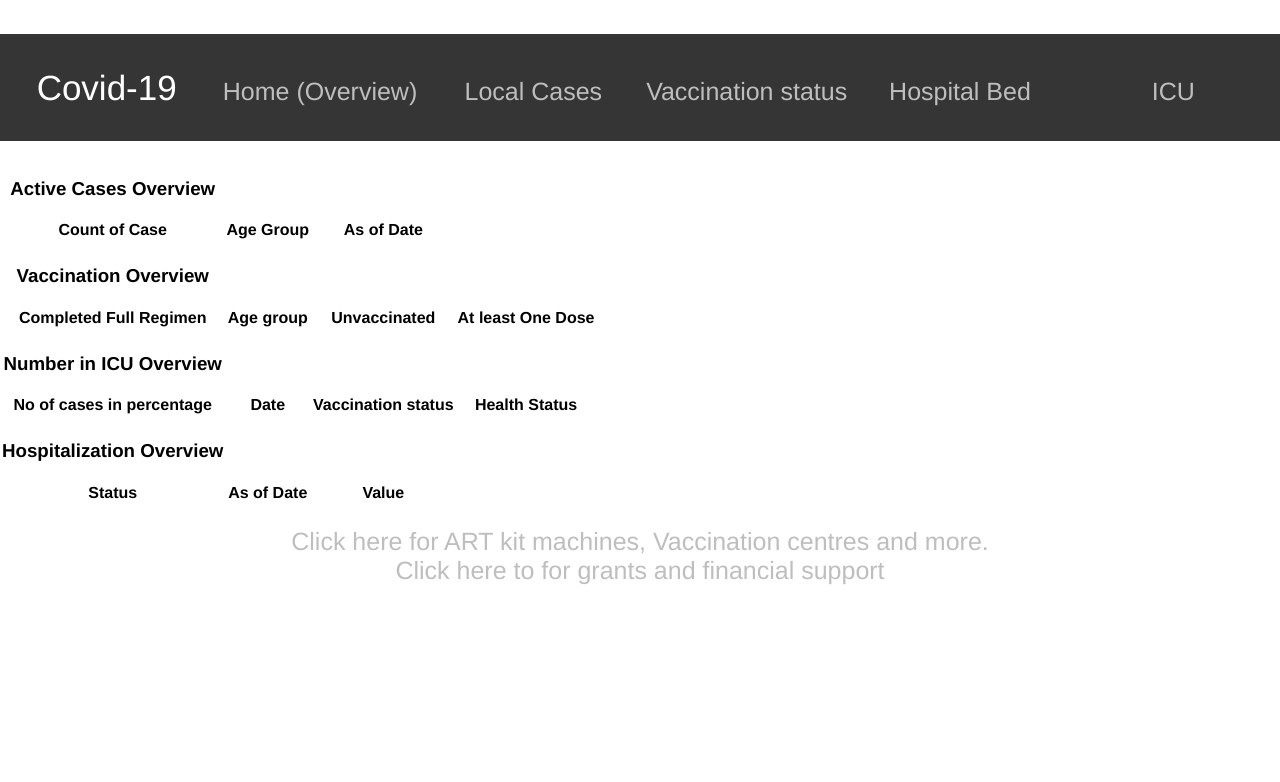
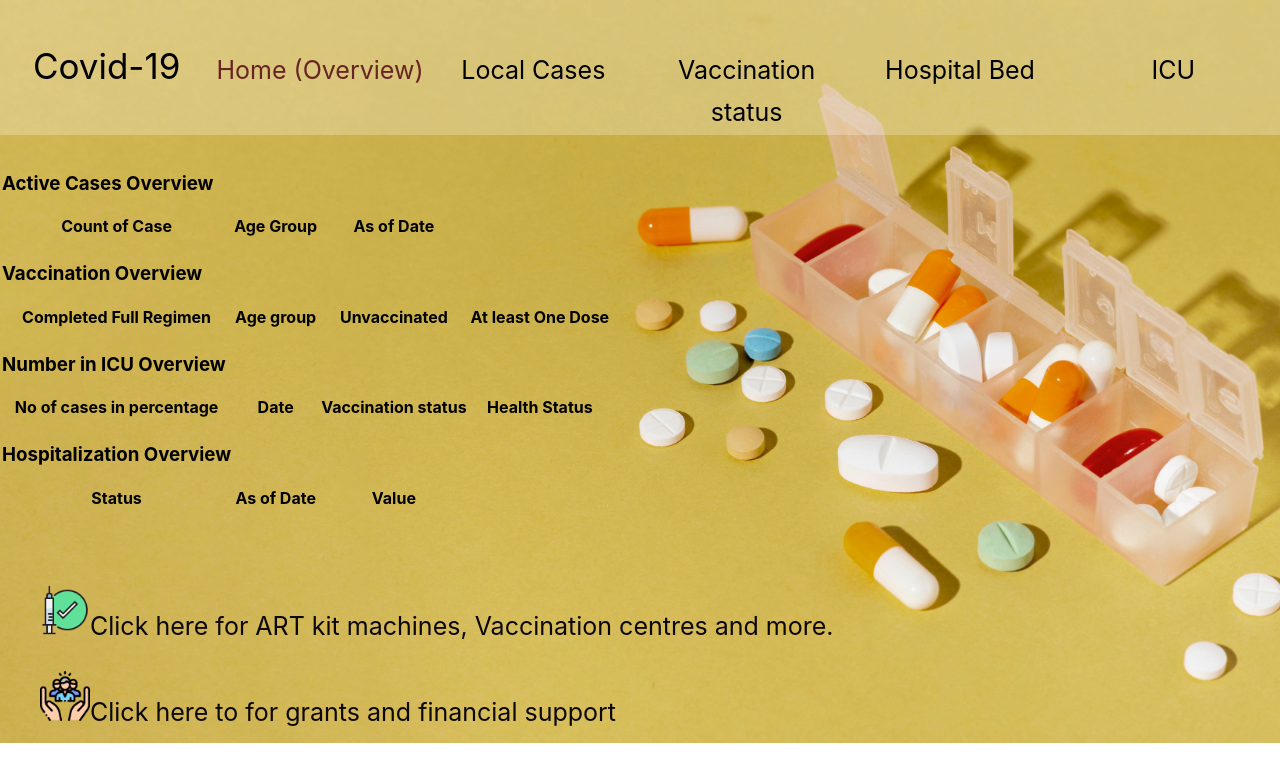
Before and after one commit to Ocean272/covid-tracker, a React (Create React App) app: page / in a window 1280 px wide. Shown: the top 782 px of the page. Built offline with nearby package versions, Linux system fonts and the light colour scheme; no server answers.

Commit message:
Did CSS for Navbar and icons on homepage

```diff
--- a/src/App.js
+++ b/src/App.js
@@ -1,11 +1,18 @@
 import React, { useState, useEffect } from "react";
-import { BrowserRouter as Router, Switch, Route, Link } from "react-router-dom";
+import {
+  BrowserRouter as Router,
+  Switch,
+  Route,
+  Link,
+  NavLink,
+} from "react-router-dom";
 import Yvonne from "./components/Yvonne";
 import Farhan from "../src/components/Farhan.js";
 import Daniel from "./components/Daniel";
 import API from "./screens/API";
 import Alex from "./components/Alex";
 import Home from "../src/components/Home.js";
+import "../src/index.css";
 
 /*
   App.js responsibilities:
@@ -71,19 +78,29 @@ function App() {
         <div class="tab-selection">
           <div>Covid-19</div>
           <div>
-            <Link to="/">Home (Overview)</Link>
+            <NavLink to="/" activeClassName="current">
+              Home (Overview)
+            </NavLink>
           </div>
           <div>
-            <Link to="/Localcases">Local Cases</Link>
+            <NavLink to="/Localcases" activeClassName="current">
+              Local Cases
+            </NavLink>
           </div>
           <div>
-            <Link to="/Vaccinationstatus">Vaccination status</Link>
+            <NavLink to="/Vaccinationstatus" activeClassName="current">
+              Vaccination status
+            </NavLink>
           </div>
           <div>
-            <Link to="/hospitalbed">Hospital Bed</Link>
+            <NavLink to="/hospitalbed" activeClassName="current">
+              Hospital Bed
+            </NavLink>
           </div>
           <div>
-            <Link to="/icu">ICU</Link>
+            <NavLink to="/icu" activeClassName="current">
+              ICU
+            </NavLink>
           </div>
         </div>
         <p class="tab-container">
--- a/src/components/Home.js
+++ b/src/components/Home.js
@@ -3,6 +3,7 @@ import { useState, useEffect } from "react";
 import API from "../screens/API";
 import ART from "../componentsTwo/ART.js";
 import Support from "../componentsTwo/Support";
+import "../index.css";
 
 function Overview() {
   const [data1, setData1] = useState([]);
@@ -16,7 +17,6 @@ function Overview() {
     getAsyncData3();
     getAsyncData4();
   }, []);
-
 
   const getAsyncData1 = async () => {
     const resp = await API.get(
@@ -117,13 +117,14 @@ function Overview() {
             <td>{data4.value}</td>
           </tr>
         </tbody>
-
       </table>
-
       <br />
-      <ART />
-      <br />
-      <Support />
+      <div className="icons">
+        <br />
+        <ART />
+        <br />
+        <Support />
+      </div>
     </>
   );
 }
--- a/src/components/Yvonne.js
+++ b/src/components/Yvonne.js
@@ -28,7 +28,7 @@ const Yvonne = ({ data }) => {
 
   return (
     <>
-      <div className="wrapper">
+      <div>
         <label htmlFor="search-form">
           <input
             type="search"
@@ -40,7 +40,7 @@ const Yvonne = ({ data }) => {
             onChange={(e) => setR(e.target.value)}
           />
         </label>
-      </div>
+
         <span> Search Date</span>
         <label
           onChange={(e) => {
@@ -134,6 +134,7 @@ const Yvonne = ({ data }) => {
       })} */}
           </tbody>
         </table>
+      </div>
     </>
   );
 };
--- a/src/componentsTwo/ART.js
+++ b/src/componentsTwo/ART.js
@@ -1,12 +1,23 @@
+import VaccinationCentre from "../Assets/Icons/vaccination-centre.png";
+
 function Art() {
   return (
+    <div>
       <a
+        className="icons"
         href="https://www.onemap.gov.sg/main/v2/phpcmap"
         title="Art location"
         target="_blank"
       >
+        <img
+          src={VaccinationCentre}
+          alt="vaccination-centre"
+          width={"50px"}
+          height={"50px"}
+        />
         Click here for ART kit machines, Vaccination centres and more.
       </a>
+    </div>
   );
 }
 
--- a/src/componentsTwo/Support.js
+++ b/src/componentsTwo/Support.js
@@ -1,12 +1,23 @@
+import FinancialSupport from "../Assets/Icons/financial-help.png";
+
 function Support() {
   return (
+    <div>
       <a
+        className="icons"
         href="https://www.smartnation.gov.sg/combating-covid-19/economic-social-support"
         title="Support"
         target="_blank"
       >
+        <img
+          src={FinancialSupport}
+          alt="financial-support"
+          width={"50px"}
+          height={"50px"}
+        />
         Click here to for grants and financial support
       </a>
+    </div>
   );
 }
 
--- a/src/index.css
+++ b/src/index.css
@@ -1,54 +1,73 @@
+:root {
+  --clr-primary: rgb(52, 113, 150);
+  --clr-light: #f4f4f4;
+  --clr-dark: black;
+  --clr-warning: rgb(103, 36, 36);
+}
 
 body {
-  text-align: center;
   margin: 0;
-  font-family: -apple-system, BlinkMacSystemFont, 'Segoe UI', 'Roboto', 'Oxygen',
-    'Ubuntu', 'Cantarell', 'Fira Sans', 'Droid Sans', 'Helvetica Neue',
+  font-family: -apple-system, BlinkMacSystemFont, "Segoe UI", "Roboto", "Oxygen",
+    "Ubuntu", "Cantarell", "Fira Sans", "Droid Sans", "Helvetica Neue",
     sans-serif;
   -webkit-font-smoothing: antialiased;
   -moz-osx-font-smoothing: grayscale;
+  background: url("../src/Assets/Images/pills_background.jpg");
+  background-repeat: no-repeat;
+  background-size: cover;
 }
 
-.tab-selection{
-  display:flex;
-  border:none;
-  width:100%;
+.tab-selection {
+  display: flex;
+  border: none;
+  width: 100%;
   height: 90px;
-  justify-content:space-evenly;
-  background-color: rgb(54, 53, 53);
+  background-color: rgba(255, 254, 254, 0.246);
   margin: auto;
-  color:rgb(255, 255, 255);
+  color: var(--clr-dark);
+  padding-top: 45px;
+  justify-content: space-evenly;
 }
 
 .tab-selection > div {
-  border:none;
+  border: none;
   width: 1000px;
-  text-align:center;
+  text-align: center;
   font-size: 35px;
-  color:rgb(255, 255, 255);
+  color: rgb(0, 0, 0);
 }
 
-.tab-container > div {
-  width:1500px;
-  text-align:center;
-  color:rgb(11, 11, 11);
-  font-size: 20px;
+.icons {
+  color: rgb(12, 8, 8);
+  text-decoration: none;
+  font-size: 25px;
+  padding-left: 20px;
+  padding-top: 20px;
+  cursor: pointer;
+  transition: opacity 100ms ease-in-out;
 }
 
-div {
-  color:rgb(253, 253, 253);
-  font-family:'Franklin Gothic Medium', 'Arial Narrow', Arial, sans-serif;
-  text-align: center;
-  padding-top: 17px;
- }
+.icons:hover {
+  opacity: 70%;
+  color: var(--clr-primary);
+}
 
- a {
-  color: rgb(190, 190, 190);
-  text-decoration:none;
+a {
+  color: var(--clr-dark);
+  text-decoration: none;
   font-size: 25px;
+  cursor: pointer;
+  transition: opacity 100ms ease-in-out;
 }
+
 a:hover {
-   color: red;
+  opacity: 70%;
+  color: var(--clr-warning);
+}
+
+.current {
+  opacity: 100%;
+  color: var(--clr-warning);
 }
 
 p {
```
Lines whose indentation alone changed are shown as unchanged.
